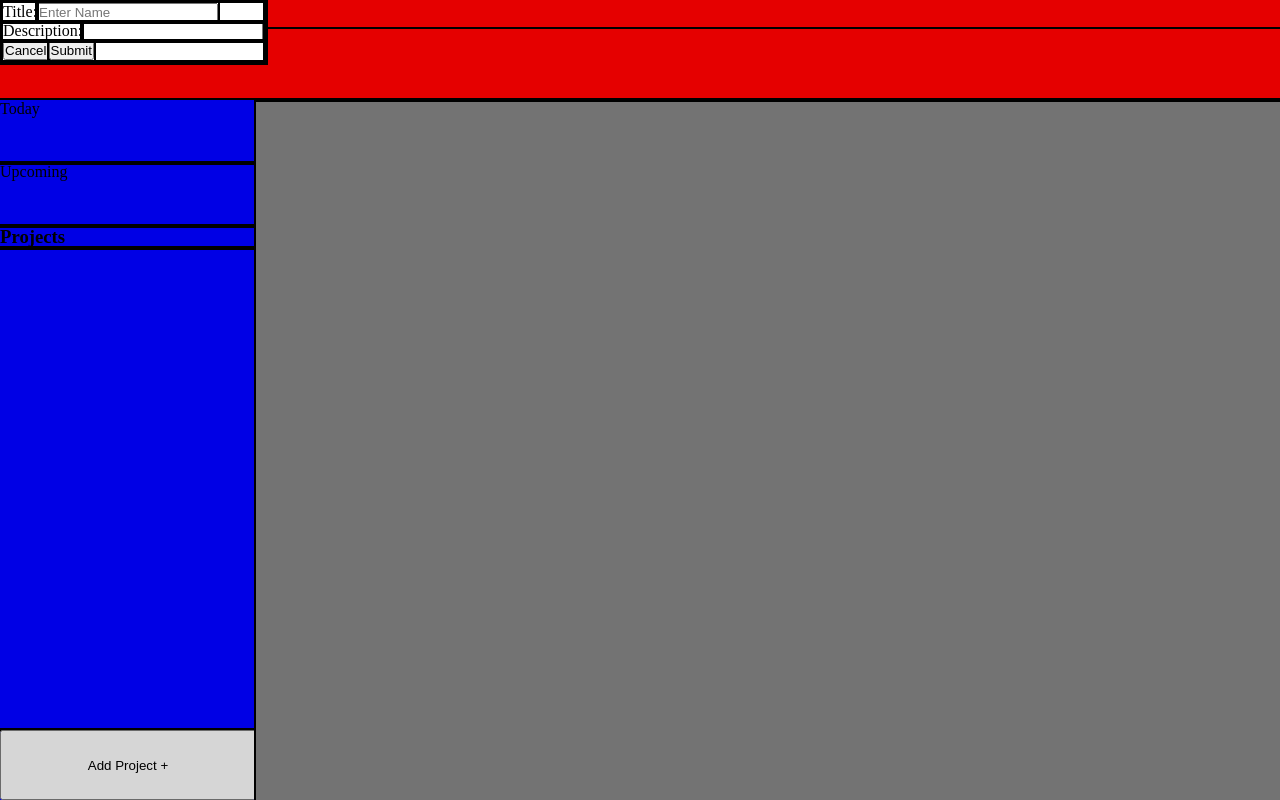
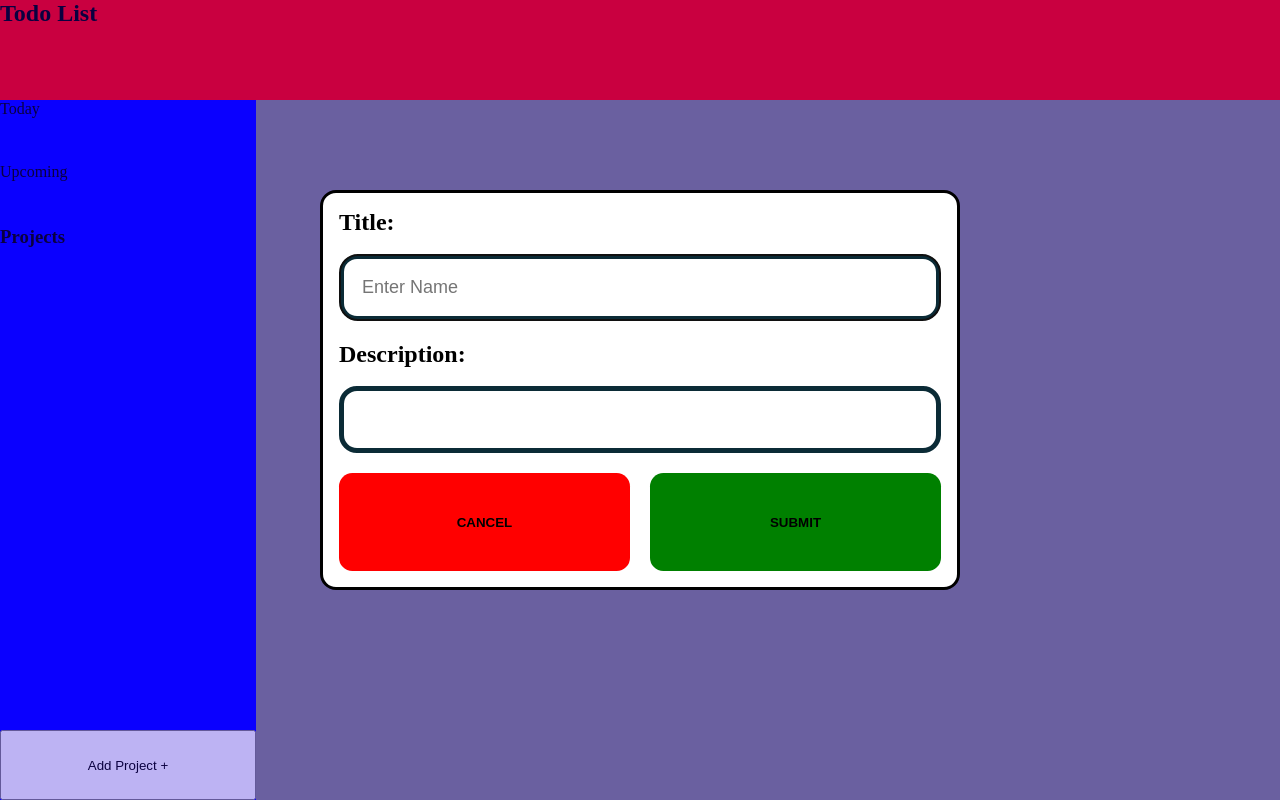
Before and after one commit to JimmyJimenez2400/toDoProject, a website built with webpack: page src/index.html in a window 1280 px wide. Both pictures are taken after a click on the button "Add Project +". Built offline with nearby package versions, Linux system fonts and the light colour scheme.

Commit message:
Style Form

```diff
--- a/src/style.css
+++ b/src/style.css
@@ -10,12 +10,16 @@ html {
   box-sizing: inherit;
   padding: 0;
   margin: 0;
-  outline: 2px solid black;
+
 }
 
 body {
   font-size: 16px;
   background-color: lightblue;
+}
+
+button{
+  cursor: pointer;
 }
 
 #content {
@@ -98,5 +102,86 @@ body {
 
 
 .dialogContainer {
-  max-width: 100vw;
+  position: absolute;
+  margin-right: auto;
+  margin-left: auto;
+  top: 190px;
+  height: 50%;
+  width: 50%;
+
+  border-radius: 1em;
+
 }
+
+.dialogContainer::backdrop {
+  background-color: hsl(250, 100%, 50%, 0.25)
+}
+
+.formContainer {
+  display: flex;
+  flex-direction: column;
+  justify-content: space-between;
+
+  height: 100%;
+
+  padding: 1em;
+
+  border-radius: 1em;
+}
+
+.formContainer .form-list {
+  margin-bottom: 20px;
+}
+
+.formContainer>* {
+  flex: 1;
+}
+
+.formContainer label {
+  display: inline-block;
+  width: 100%;
+  font-size: 24px;
+  font-weight: 900;
+}
+
+.formContainer input {
+  margin-top: 1em;
+  padding: 1em;
+  width: 100%;
+  font-size: 18px;
+
+  border-radius: 1em;
+  border: 5px solid rgb(11, 43, 54);
+
+}
+
+.formContainer .buttonsContainer {
+  display: flex;
+  justify-content: space-between;
+  gap: 20px;
+}
+
+.formContainer .buttonsContainer>* {
+  flex: 1;
+}
+
+.formContainer .cancelButton,
+.formContainer .submitButton {
+  padding: 1em;
+}
+
+.formContainer .cancelButton {
+  background-color: red;
+  border: none;
+  text-transform: uppercase;
+  font-weight: 900;
+  border-radius: 1em;
+}
+
+.formContainer .submitButton {
+  background-color: green;
+  border: none;
+  text-transform: uppercase;
+  font-weight: 900;
+  border-radius: 1em;
+}
```
